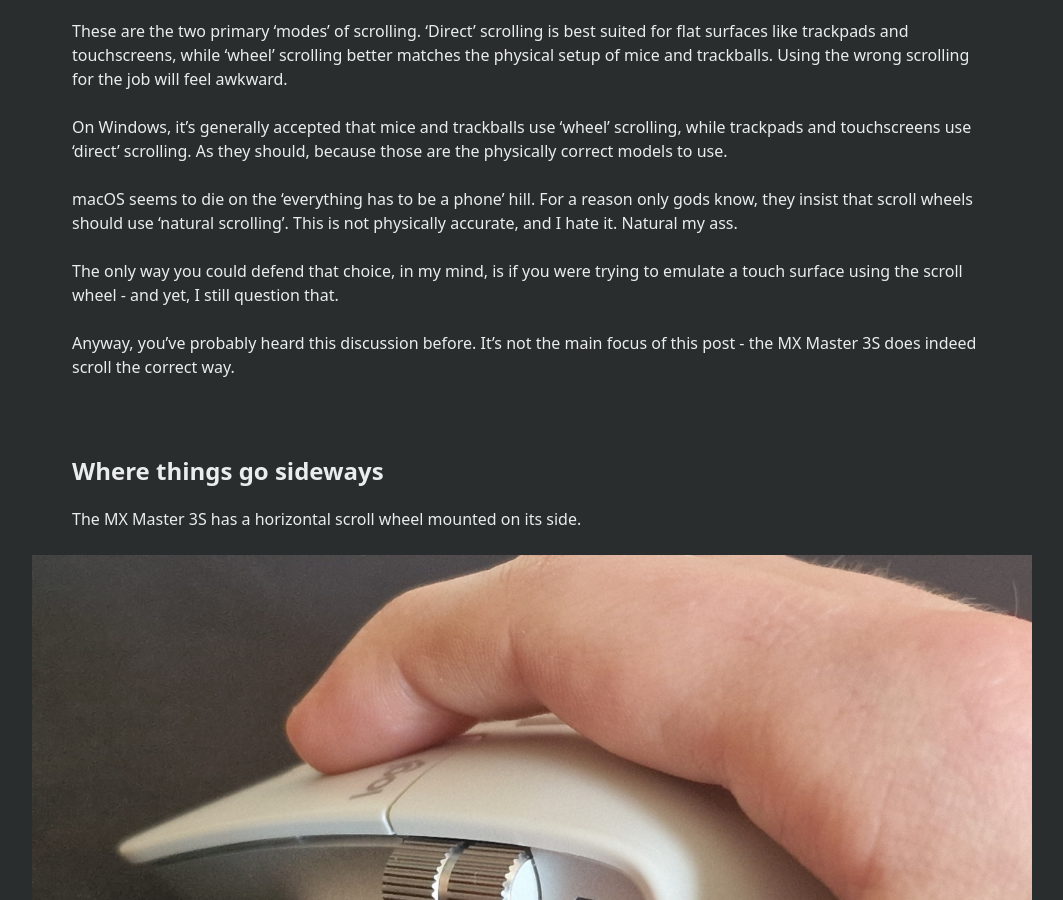
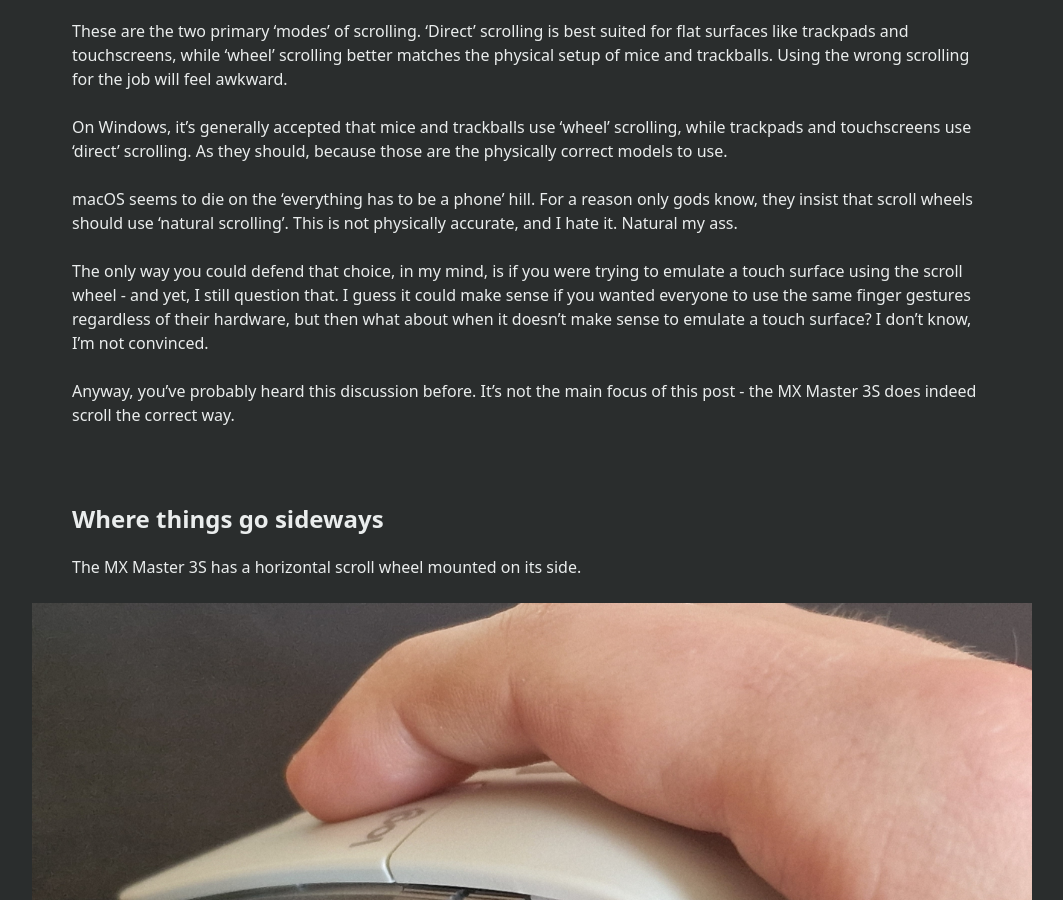
Before and after one commit to dphfox/technical-fluff, a Jekyll site: the page built from _posts/2023-04-25-scroll-wheel-ux.markdown, in a window 1280 px wide and 900 px high, scrolled down 1335 px. Shown: the whole window, without its empty margins (108-1171 px from the left). Built offline with Jekyll 4.4.1, drawn with Linux system fonts in a browser that asks for light colours; some web fonts are replaced.

Commit message:
Clarification

```diff
--- a/_posts/2023-04-25-scroll-wheel-ux.markdown
+++ b/_posts/2023-04-25-scroll-wheel-ux.markdown
@@ -38,6 +38,9 @@ is not physically accurate, and I hate it. Natural my ass.
 
 The only way you could defend that choice, in my mind, is if you were trying to
 emulate a touch surface using the scroll wheel - and yet, I still question that.
+I guess it could make sense if you wanted everyone to use the same finger
+gestures regardless of their hardware, but then what about when it doesn't
+make sense to emulate a touch surface? I don't know, I'm not convinced.
 
 Anyway, you've probably heard this discussion before. It's not the main focus of
 this post - the MX Master 3S does indeed scroll the correct way.
```
